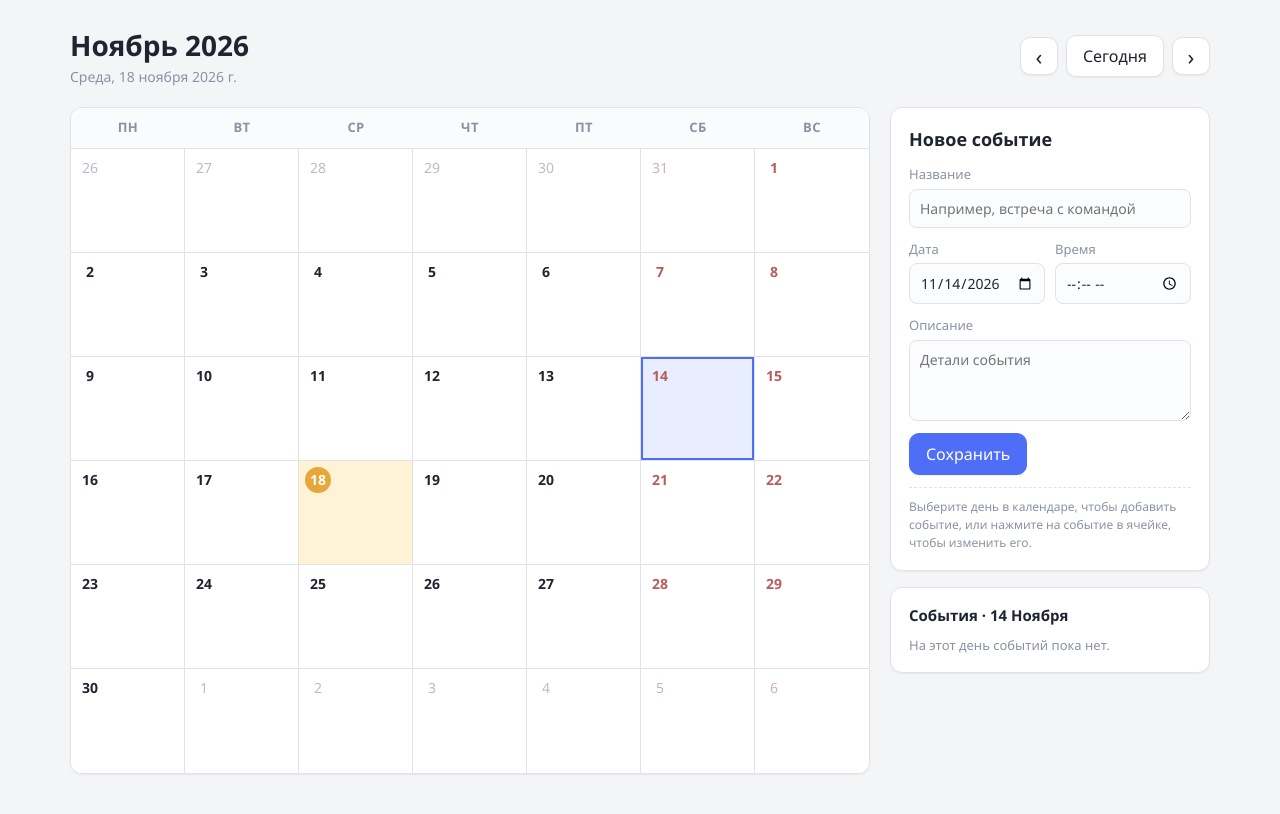
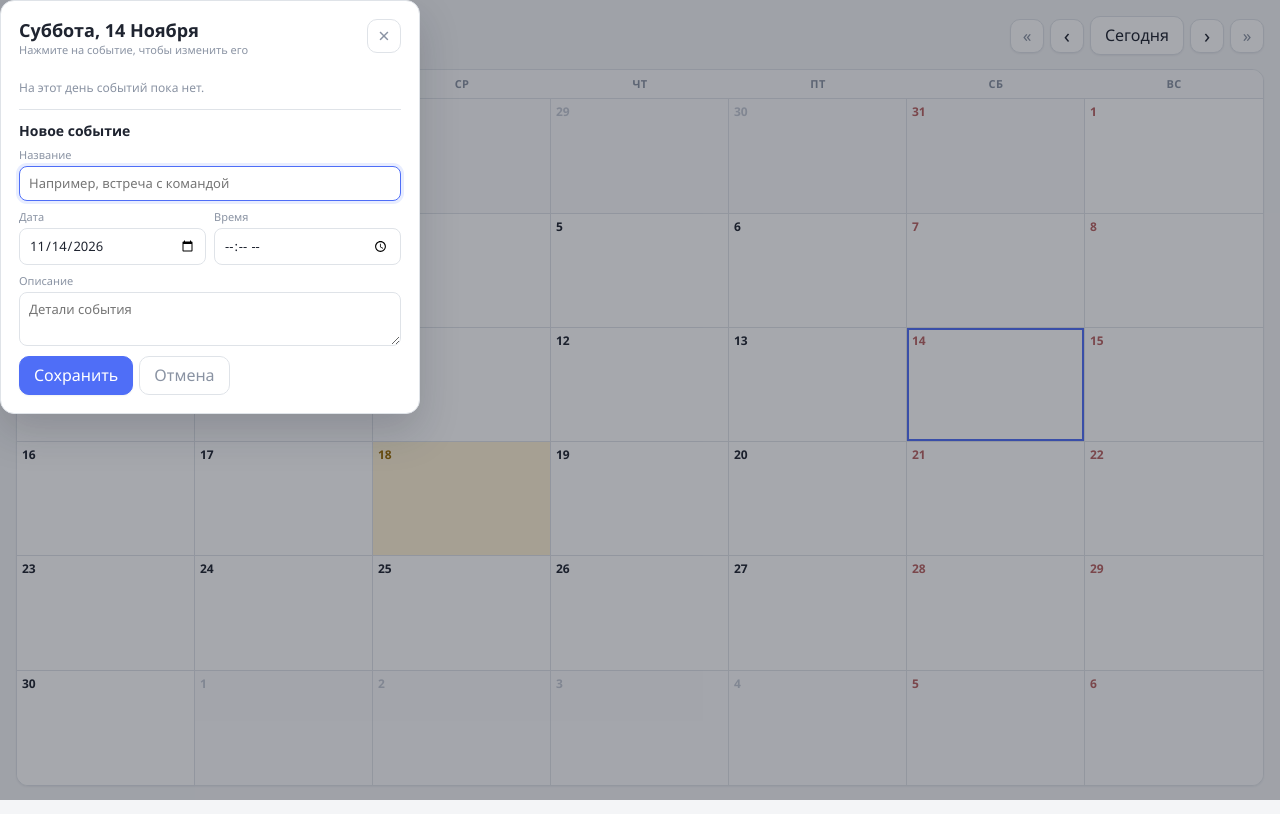
Before and after one commit to gdrclm/calendar.js, a website: page index.html in a window 1280 px wide. Both pictures are taken after a click on the element "14". Drawn offline with Linux system fonts and the light colour scheme.

Commit message:
Fit calendar on one screen and open event form in a modal
Replace the permanent sidebar with a compact full-height month grid, add
explicit year navigation next to the month arrows, and move the event form
into a dialog opened by clicking a day or an event.

🤖 Generated with Codebuff
Co-Authored-By: Codebuff <noreply@codebuff.com>

```diff
--- a/index.html
+++ b/index.html
@@ -14,31 +14,48 @@
           <h1 id="month-title">Месяц</h1>
           <p id="today-label" class="toolbar__today"></p>
         </div>
-        <div class="toolbar__nav">
+        <div class="toolbar__nav" role="group" aria-label="Навигация">
+          <button
+            type="button"
+            id="prev-year"
+            class="btn btn--icon btn--year"
+            aria-label="Предыдущий год"
+            title="Предыдущий год"
+          >
+            «
+          </button>
           <button
             type="button"
             id="prev-month"
             class="btn btn--icon"
             aria-label="Предыдущий месяц"
+            title="Предыдущий месяц"
           >
             ‹
           </button>
-          <button type="button" id="today-btn" class="btn">
-            Сегодня
-          </button>
+          <button type="button" id="today-btn" class="btn">Сегодня</button>
           <button
             type="button"
             id="next-month"
             class="btn btn--icon"
             aria-label="Следующий месяц"
+            title="Следующий месяц"
           >
             ›
+          </button>
+          <button
+            type="button"
+            id="next-year"
+            class="btn btn--icon btn--year"
+            aria-label="Следующий год"
+            title="Следующий год"
+          >
+            »
           </button>
         </div>
       </header>
 
-      <main class="layout">
-        <section class="calendar" aria-label="Календарь">
+      <main class="calendar" aria-label="Календарь">
         <div class="weekdays" aria-hidden="true">
           <span>Пн</span>
           <span>Вт</span>
@@ -49,11 +66,34 @@
           <span class="weekday--weekend">Вс</span>
         </div>
         <div id="calendar-grid" class="grid" role="grid"></div>
-        </section>
+      </main>
+    </div>
 
-        <aside class="sidebar">
+    <dialog id="event-modal" class="modal" aria-labelledby="event-modal-title">
+      <div class="modal__head">
+        <div>
+          <h2 id="event-modal-title" class="modal__title">День</h2>
+          <p class="modal__subtitle">Нажмите на событие, чтобы изменить его</p>
+        </div>
+        <button
+          type="button"
+          id="close-modal"
+          class="btn btn--icon btn--ghost"
+          aria-label="Закрыть"
+          title="Закрыть"
+        >
+          ×
+        </button>
+      </div>
+
+      <ul id="selected-day-list" class="day-list"></ul>
+      <p id="selected-day-empty" class="day-list__empty">
+        На этот день событий пока нет.
+      </p>
+
       <form id="event-form" class="event-form" novalidate>
-            <h2 id="form-title">Новое событие</h2>
+        <h3 id="form-title" class="event-form__title">Новое событие</h3>
+
         <label class="field">
           <span>Название</span>
           <input
@@ -65,6 +105,7 @@
             required
           />
         </label>
+
         <div class="field-row">
           <label class="field">
             <span>Дата</span>
@@ -75,21 +116,22 @@
             <input type="time" id="event-time" name="time" />
           </label>
         </div>
+
         <label class="field">
           <span>Описание</span>
           <textarea
             id="event-description"
             name="description"
-                rows="3"
+            rows="2"
             maxlength="500"
             placeholder="Детали события"
           ></textarea>
         </label>
+
         <p id="form-error" class="form-error" role="alert" hidden></p>
+
         <div class="form-actions">
-              <button type="submit" class="btn btn--primary">
-                Сохранить
-              </button>
+          <button type="submit" class="btn btn--primary">Сохранить</button>
           <button
             type="button"
             id="delete-event"
@@ -98,31 +140,13 @@
           >
             Удалить
           </button>
-              <button
-                type="button"
-                id="cancel-edit"
-                class="btn btn--ghost"
-                hidden
-              >
+          <button type="button" id="cancel-edit" class="btn btn--ghost">
             Отмена
           </button>
         </div>
-            <p class="hint">
-              Выберите день в календаре, чтобы добавить событие, или
-              нажмите на событие в ячейке, чтобы изменить его.
-            </p>
       </form>
+    </dialog>
 
-          <section class="day-panel" aria-live="polite">
-            <h2 id="selected-day-title">События дня</h2>
-            <ul id="selected-day-list" class="day-list"></ul>
-            <p id="selected-day-empty" class="day-panel__empty">
-              На этот день событий пока нет.
-            </p>
-          </section>
-        </aside>
-      </main>
-    </div>
     <script src="./index.js"></script>
   </body>
 </html>
--- a/index.js
+++ b/index.js
@@ -18,6 +18,9 @@ const MONTHS = [
 const grid = document.getElementById('calendar-grid')
 const monthTitle = document.getElementById('month-title')
 const todayLabel = document.getElementById('today-label')
+const modal = document.getElementById('event-modal')
+const modalTitle = document.getElementById('event-modal-title')
+const closeModalButton = document.getElementById('close-modal')
 const form = document.getElementById('event-form')
 const formTitle = document.getElementById('form-title')
 const titleInput = document.getElementById('event-title')
@@ -27,13 +30,8 @@ const descriptionInput = document.getElementById('event-description')
 const formError = document.getElementById('form-error')
 const deleteButton = document.getElementById('delete-event')
 const cancelButton = document.getElementById('cancel-edit')
-const selectedDayTitle = document.getElementById(
-  'selected-day-title'
-)
 const selectedDayList = document.getElementById('selected-day-list')
-const selectedDayEmpty = document.getElementById(
-  'selected-day-empty'
-)
+const selectedDayEmpty = document.getElementById('selected-day-empty')
 
 const today = new Date()
 
@@ -62,6 +60,10 @@ function parseKey(key) {
 
 function capitalize(text) {
   return text.charAt(0).toUpperCase() + text.slice(1)
+}
+
+function formatDay(key, options) {
+  return capitalize(parseKey(key).toLocaleDateString('ru-RU', options))
 }
 
 function loadEvents() {
@@ -123,6 +125,8 @@ function renderGrid() {
   const cellsCount = Math.ceil((offset + daysInMonth) / 7) * 7
   const startDate = new Date(state.year, state.month, 1 - offset)
   const todayKey = dateKey(today)
+
+  grid.style.gridTemplateRows = `repeat(${cellsCount / 7}, minmax(0, 1fr))`
 
   for (let index = 0; index < cellsCount; index++) {
     const date = new Date(
@@ -200,18 +204,16 @@ function renderGrid() {
 
     grid.append(cell)
   }
-
-  renderSelectedDay()
 }
 
 function renderSelectedDay() {
-  const date = parseKey(state.selected)
   const events = eventsForDate(state.selected)
 
-  selectedDayTitle.textContent = `События · ${date.toLocaleDateString(
-    'ru-RU',
-    { day: 'numeric', month: 'long' }
-  )}`
+  modalTitle.textContent = formatDay(state.selected, {
+    weekday: 'long',
+    day: 'numeric',
+    month: 'long'
+  })
   selectedDayList.innerHTML = ''
   selectedDayEmpty.hidden = events.length > 0
 
@@ -251,11 +253,22 @@ function renderSelectedDay() {
   }
 }
 
+function openModal() {
+  renderSelectedDay()
+  if (!modal.open) modal.showModal()
+  titleInput.focus()
+}
+
+function closeModal() {
+  if (modal.open) modal.close()
+  resetForm({ keepDate: true })
+}
+
 function selectDate(key) {
   state.selected = key
   resetForm({ keepDate: true })
-  dateInput.value = key
   renderGrid()
+  openModal()
 }
 
 function resetForm({ keepDate = false } = {}) {
@@ -263,7 +276,6 @@ function resetForm({ keepDate = false } = {}) {
   form.reset()
   formTitle.textContent = 'Новое событие'
   deleteButton.hidden = true
-  cancelButton.hidden = true
   formError.hidden = true
   timeInput.value = ''
   dateInput.value = keepDate ? state.selected : ''
@@ -278,10 +290,9 @@ function startEditing(event) {
   timeInput.value = event.time || ''
   descriptionInput.value = event.description || ''
   deleteButton.hidden = false
-  cancelButton.hidden = false
   formError.hidden = true
   renderGrid()
-  titleInput.focus()
+  openModal()
 }
 
 function showError(message) {
@@ -343,6 +354,7 @@ form.addEventListener('submit', (submitEvent) => {
 
   resetForm({ keepDate: true })
   render()
+  closeModal()
 })
 
 deleteButton.addEventListener('click', () => {
@@ -361,10 +373,14 @@ deleteButton.addEventListener('click', () => {
   saveEvents()
   resetForm({ keepDate: true })
   render()
+  closeModal()
 })
 
-cancelButton.addEventListener('click', () => {
-  resetForm({ keepDate: true })
+cancelButton.addEventListener('click', closeModal)
+closeModalButton.addEventListener('click', closeModal)
+
+modal.addEventListener('click', (clickEvent) => {
+  if (clickEvent.target === modal) closeModal()
 })
 
 document.getElementById('prev-month').addEventListener('click', () => {
@@ -375,12 +391,19 @@ document.getElementById('next-month').addEventListener('click', () => {
   shiftMonth(1)
 })
 
+document.getElementById('prev-year').addEventListener('click', () => {
+  shiftYear(-1)
+})
+
+document.getElementById('next-year').addEventListener('click', () => {
+  shiftYear(1)
+})
+
 document.getElementById('today-btn').addEventListener('click', () => {
   state.year = today.getFullYear()
   state.month = today.getMonth()
   state.selected = dateKey(today)
   resetForm({ keepDate: true })
-  dateInput.value = state.selected
   render()
 })
 
@@ -390,9 +413,19 @@ function shiftMonth(delta) {
   state.month = shifted.getMonth()
   state.selected = dateKey(shifted)
   resetForm({ keepDate: true })
-  dateInput.value = state.selected
   render()
 }
 
-resetForm()
+function shiftYear(delta) {
+  state.year += delta
+  const day = Math.min(parseKey(state.selected).getDate(), daysInYearMonth())
+  state.selected = dateKey(new Date(state.year, state.month, day))
+  resetForm({ keepDate: true })
+  render()
+}
+
+function daysInYearMonth() {
+  return new Date(state.year, state.month + 1, 0).getDate()
+}
+
 render()
--- a/style.css
+++ b/style.css
@@ -20,12 +20,17 @@
   box-sizing: border-box;
 }
 
+html,
+body {
+  height: 100%;
+}
+
 body {
   font-family: 'Segoe UI', Arial, sans-serif;
-  line-height: 1.5;
+  line-height: 1.45;
   color: var(--text);
   background: var(--bg);
-  min-height: 100vh;
+  overflow: hidden;
 }
 
 button,
@@ -39,10 +44,26 @@ button {
   cursor: pointer;
 }
 
+h1,
+h2,
+h3 {
+  line-height: 1.25;
+}
+
+ul {
+  list-style: none;
+}
+
+/* App shell: fills exactly one screen */
+
 .app {
-  max-width: 1180px;
+  height: 100dvh;
+  max-width: 1400px;
   margin: 0 auto;
-  padding: 24px 20px 40px;
+  padding: 12px 16px 14px;
+  display: flex;
+  flex-direction: column;
+  gap: 10px;
 }
 
 /* Toolbar */
@@ -52,32 +73,32 @@ button {
   flex-wrap: wrap;
   align-items: center;
   justify-content: space-between;
-  gap: 16px;
-  margin-bottom: 20px;
+  gap: 10px;
+  flex: 0 0 auto;
 }
 
 .toolbar h1 {
-  font-size: 28px;
+  font-size: 24px;
   font-weight: 600;
   text-transform: capitalize;
 }
 
 .toolbar__today {
   color: var(--muted);
-  font-size: 14px;
+  font-size: 12px;
 }
 
 .toolbar__nav {
   display: flex;
   align-items: center;
-  gap: 8px;
+  gap: 6px;
 }
 
 .btn {
   border: 1px solid var(--border);
   background: var(--surface);
   border-radius: 10px;
-  padding: 8px 16px;
+  padding: 7px 14px;
   box-shadow: var(--shadow);
   transition: background 0.15s, border-color 0.15s;
 }
@@ -88,17 +109,26 @@ button {
 
 .btn:focus-visible,
 .day:focus-visible,
-.event:focus-visible {
+.event:focus-visible,
+.day-list__item:focus-visible {
   outline: 2px solid var(--accent);
   outline-offset: 2px;
 }
 
 .btn--icon {
-  width: 38px;
-  height: 38px;
+  width: 34px;
+  height: 34px;
   padding: 0;
-  font-size: 22px;
+  font-size: 20px;
   line-height: 1;
+  display: inline-flex;
+  align-items: center;
+  justify-content: center;
+}
+
+.btn--year {
+  font-size: 17px;
+  color: var(--muted);
 }
 
 .btn--primary {
@@ -127,16 +157,13 @@ button {
   color: var(--muted);
 }
 
-/* Layout */
-
-.layout {
-  display: grid;
-  grid-template-columns: minmax(0, 1fr) 320px;
-  gap: 20px;
-  align-items: start;
-}
+/* Calendar */
 
 .calendar {
+  flex: 1 1 auto;
+  min-height: 0;
+  display: flex;
+  flex-direction: column;
   background: var(--surface);
   border: 1px solid var(--border);
   border-radius: var(--radius);
@@ -145,6 +172,7 @@ button {
 }
 
 .weekdays {
+  flex: 0 0 auto;
   display: grid;
   grid-template-columns: repeat(7, minmax(0, 1fr));
   background: #fafbfc;
@@ -152,9 +180,9 @@ button {
 }
 
 .weekdays span {
-  padding: 10px 6px;
+  padding: 6px 4px;
   text-align: center;
-  font-size: 13px;
+  font-size: 11px;
   font-weight: 600;
   color: var(--muted);
   text-transform: uppercase;
@@ -166,9 +194,11 @@ button {
 }
 
 .grid {
+  flex: 1 1 auto;
+  min-height: 0;
   display: grid;
   grid-template-columns: repeat(7, minmax(0, 1fr));
-  grid-auto-rows: minmax(104px, auto);
+  grid-auto-rows: minmax(0, 1fr);
 }
 
 /* Day cells */
@@ -176,11 +206,13 @@ button {
 .day {
   border-right: 1px solid var(--border);
   border-bottom: 1px solid var(--border);
-  padding: 6px 6px 8px;
+  padding: 4px 5px 5px;
   display: flex;
   flex-direction: column;
-  gap: 4px;
+  gap: 3px;
   min-width: 0;
+  min-height: 0;
+  overflow: hidden;
   background: var(--surface);
   transition: background 0.12s;
   cursor: pointer;
@@ -192,43 +224,24 @@ button {
   border-right: none;
 }
 
-.grid .day:last-child,
-.grid .day:nth-last-child(2):nth-child(7n + 6),
-.grid .day:nth-last-child(3):nth-child(7n + 5),
-.grid .day:nth-last-child(4):nth-child(7n + 4),
-.grid .day:nth-last-child(5):nth-child(7n + 3),
-.grid .day:nth-last-child(6):nth-child(7n + 2),
-.grid .day:nth-last-child(7):nth-child(7n + 1) {
+.grid .day:nth-last-child(-n + 7) {
   border-bottom: none;
 }
 
 .day:hover {
-  background: #f8f9ff;
+  background: #f7f9ff;
 }
 
-.day__number {
-  width: 26px;
-  height: 26px;
-  display: inline-flex;
-  align-items: center;
-  justify-content: center;
-  border-radius: 50%;
-  font-size: 14px;
-  font-weight: 600;
-  flex-shrink: 0;
+.day--other {
+  background: #fbfbfc;
 }
 
 .day--other .day__number {
-  color: #b6bdc9;
-  font-weight: 500;
+  color: #c3c9d4;
 }
 
 .day--weekend .day__number {
-  color: #b85c5c;
-}
-
-.day--other.day--weekend .day__number {
-  color: #cbb3b3;
+  color: #b86262;
 }
 
 .day--today {
@@ -236,159 +249,110 @@ button {
 }
 
 .day--today .day__number {
-  background: #e7a63a;
-  color: #fff;
+  color: #9a6b00;
+  font-weight: 700;
 }
 
 .day--selected {
   box-shadow: inset 0 0 0 2px var(--accent);
-  background: var(--accent-soft);
+}
+
+.day__number {
+  font-size: 12px;
+  font-weight: 600;
+  color: var(--text);
+  flex: 0 0 auto;
 }
 
 .day__events {
   display: flex;
   flex-direction: column;
-  gap: 3px;
-  overflow-y: auto;
-  max-height: 92px;
-  min-width: 0;
-  scrollbar-width: thin;
+  gap: 2px;
+  min-height: 0;
+  overflow: hidden;
 }
 
 .event {
+  display: block;
+  width: 100%;
   border: none;
   border-left: 3px solid var(--accent);
-  background: #eef1ff;
-  color: #2c3a75;
   border-radius: 5px;
-  padding: 3px 6px;
-  font-size: 12px;
-  line-height: 1.35;
+  background: var(--accent-soft);
+  color: #2b3a67;
+  font-size: 11px;
+  line-height: 1.3;
   text-align: left;
-  width: 100%;
+  padding: 1px 5px;
+  white-space: nowrap;
   overflow: hidden;
   text-overflow: ellipsis;
-  white-space: nowrap;
 }
 
 .event:hover {
-  background: #dde3ff;
+  background: #dbe3ff;
 }
 
 .event__time {
   font-weight: 700;
+  color: var(--accent);
 }
 
-/* Sidebar */
+/* Modal */
 
-.sidebar {
-  position: sticky;
-  top: 24px;
+.modal {
+  width: min(420px, calc(100vw - 24px));
+  max-height: min(90dvh, 720px);
+  overflow: auto;
+  border: 1px solid var(--border);
+  border-radius: 14px;
+  padding: 18px;
+  background: var(--surface);
+  color: var(--text);
+  box-shadow: 0 18px 40px rgba(20, 28, 45, 0.18);
 }
 
-.event-form {
-  background: var(--surface);
-  border: 1px solid var(--border);
-  border-radius: var(--radius);
-  padding: 18px;
-  box-shadow: var(--shadow);
-  display: flex;
-  flex-direction: column;
-  gap: 12px;
+.modal::backdrop {
+  background: rgba(22, 28, 40, 0.38);
 }
 
-.event-form h2 {
+.modal__head {
+  display: flex;
+  align-items: flex-start;
+  justify-content: space-between;
+  gap: 10px;
+  margin-bottom: 10px;
+}
+
+.modal__title {
   font-size: 18px;
   font-weight: 600;
+  text-transform: capitalize;
 }
 
-.field {
-  display: flex;
-  flex-direction: column;
-  gap: 4px;
-  font-size: 13px;
+.modal__subtitle {
+  font-size: 11px;
   color: var(--muted);
-  min-width: 0;
-}
-
-.field input,
-.field textarea {
-  width: 100%;
-  border: 1px solid var(--border);
-  border-radius: 8px;
-  padding: 8px 10px;
-  font-size: 14px;
-  color: var(--text);
-  background: #fbfcfd;
-  resize: vertical;
-}
-
-.field input:focus,
-.field textarea:focus {
-  outline: none;
-  border-color: var(--accent);
-  background: #fff;
-}
-
-.field-row {
-  display: grid;
-  grid-template-columns: 1fr 1fr;
-  gap: 10px;
-}
-
-.form-actions {
-  display: flex;
-  flex-wrap: wrap;
-  gap: 8px;
-}
-
-.form-error {
-  color: var(--danger);
-  font-size: 13px;
-}
-
-.hint {
-  font-size: 12px;
-  color: var(--muted);
-  border-top: 1px dashed var(--border);
-  padding-top: 10px;
-}
-
-/* Selected day events */
-
-.day-panel {
-  margin-top: 16px;
-  background: var(--surface);
-  border: 1px solid var(--border);
-  border-radius: var(--radius);
-  padding: 16px 18px;
-  box-shadow: var(--shadow);
-}
-
-.day-panel h2 {
-  font-size: 15px;
-  font-weight: 600;
-  margin-bottom: 10px;
-  text-transform: capitalize;
 }
 
 .day-list {
   display: flex;
   flex-direction: column;
-  gap: 6px;
+  gap: 5px;
+  margin-bottom: 12px;
 }
 
 .day-list__item {
   display: flex;
   flex-direction: column;
-  gap: 2px;
+  gap: 1px;
   width: 100%;
   text-align: left;
   border: 1px solid var(--border);
   border-left: 3px solid var(--accent);
   border-radius: 8px;
   background: #fafbff;
-  padding: 8px 10px;
+  padding: 6px 9px;
   transition: background 0.15s, border-color 0.15s;
 }
 
@@ -400,85 +364,144 @@ button {
 .day-list__head {
   display: flex;
   align-items: baseline;
-  gap: 8px;
+  gap: 7px;
   min-width: 0;
 }
 
 .day-list__time {
-  font-size: 13px;
+  font-size: 12px;
   font-weight: 700;
   color: var(--accent);
   flex-shrink: 0;
 }
 
 .day-list__title {
-  font-size: 14px;
+  font-size: 13px;
   font-weight: 600;
   overflow-wrap: anywhere;
 }
 
 .day-list__description {
-  font-size: 12px;
+  font-size: 11px;
   color: var(--muted);
   overflow-wrap: anywhere;
   white-space: pre-line;
 }
 
-.day-panel__empty {
-  font-size: 13px;
+.day-list__empty {
+  font-size: 12px;
+  color: var(--muted);
+  margin-bottom: 12px;
+}
+
+/* Form */
+
+.event-form {
+  border-top: 1px solid var(--border);
+  padding-top: 12px;
+  display: flex;
+  flex-direction: column;
+  gap: 8px;
+}
+
+.event-form__title {
+  font-size: 14px;
+  font-weight: 600;
+}
+
+.field {
+  display: flex;
+  flex-direction: column;
+  gap: 3px;
+  font-size: 11px;
   color: var(--muted);
 }
 
-/* Responsive */
-
-@media (max-width: 900px) {
-  .layout {
-    grid-template-columns: 1fr;
-  }
-
-  .sidebar {
-    position: static;
-  }
+.field input,
+.field textarea {
+  width: 100%;
+  border: 1px solid var(--border);
+  border-radius: 8px;
+  padding: 7px 9px;
+  font-size: 13px;
+  color: var(--text);
+  background: #fff;
+  resize: vertical;
 }
 
-@media (max-width: 640px) {
+.field input:focus,
+.field textarea:focus {
+  outline: none;
+  border-color: var(--accent);
+  box-shadow: 0 0 0 3px var(--accent-soft);
+}
+
+.field-row {
+  display: grid;
+  grid-template-columns: 1fr 1fr;
+  gap: 8px;
+}
+
+.form-error {
+  font-size: 12px;
+  color: var(--danger);
+}
+
+.form-actions {
+  display: flex;
+  flex-wrap: wrap;
+  gap: 6px;
+  margin-top: 2px;
+}
+
+/* Compact screens */
+
+@media (max-width: 700px) {
   .app {
-    padding: 16px 10px 28px;
+    padding: 8px 8px 10px;
+    gap: 8px;
   }
 
   .toolbar h1 {
-    font-size: 22px;
+    font-size: 19px;
   }
 
   .toolbar__today {
-    font-size: 12px;
+    display: none;
   }
 
-  .grid {
-    grid-auto-rows: minmax(76px, auto);
+  .btn {
+    padding: 6px 10px;
+    font-size: 13px;
+  }
+
+  .btn--icon {
+    width: 30px;
+    height: 30px;
+    font-size: 17px;
   }
 
   .weekdays span {
-    padding: 8px 2px;
+    padding: 4px 2px;
+    font-size: 10px;
+  }
+
+  .day {
+    padding: 3px 3px 4px;
+    gap: 2px;
+  }
+
+  .day__number {
     font-size: 11px;
   }
 
-  .day {
-    padding: 4px 3px 5px;
+  .event {
+    font-size: 9px;
+    padding: 1px 3px;
+    border-left-width: 2px;
   }
 
-  .day__number {
-    width: 22px;
-    height: 22px;
-    font-size: 12px;
-  }
-
-  .day__events {
-    max-height: 52px;
-  }
-
-  .event {
-    font-size: 10px;
-    padding: 2px 4px;
+  .event__time {
+    display: none;
   }
 }
```
Lines whose indentation alone changed are shown as unchanged.
